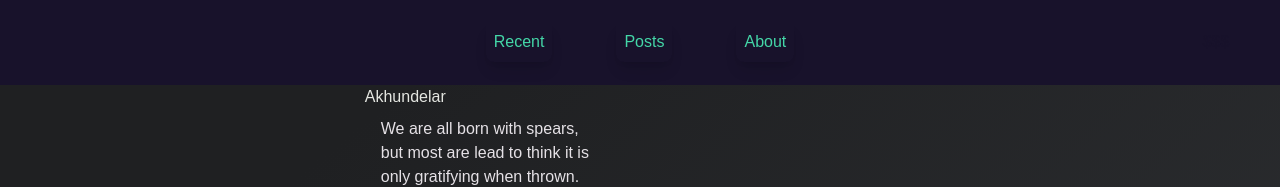
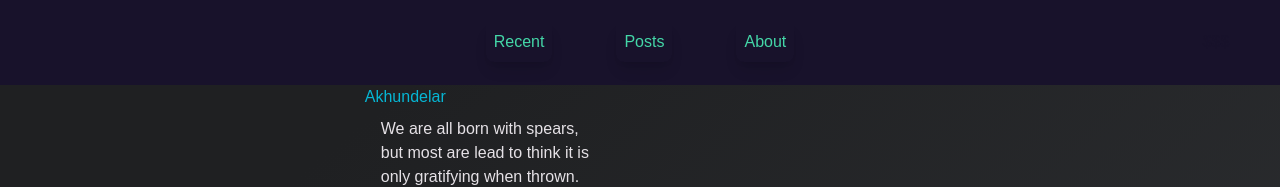
Before and after one commit to KXzeno/karnovah-blog, a Next.js app: page / in a window 1280 px wide. Shown: the top 187 px of the page. Built offline with nearby package versions, Linux system fonts and the light colour scheme; a web font is replaced by a local one.

Commit message:
style: add link color

```diff
--- a/app/components/FOB/Feed/Feed.css
+++ b/app/components/FOB/Feed/Feed.css
@@ -13,6 +13,10 @@
     @apply text-[#E4E6E1];
   }
 
+  #hero-title a {
+    @apply text-cyan-500;
+  }
+
   #hero-abstract {
     @apply text-[#E5E1E6] px-4 py-2;
   }
```
